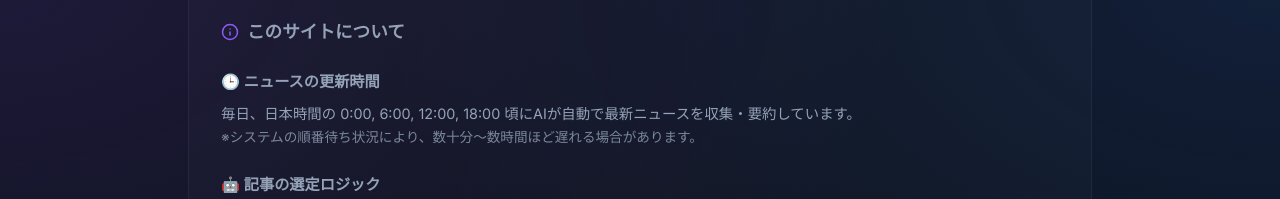
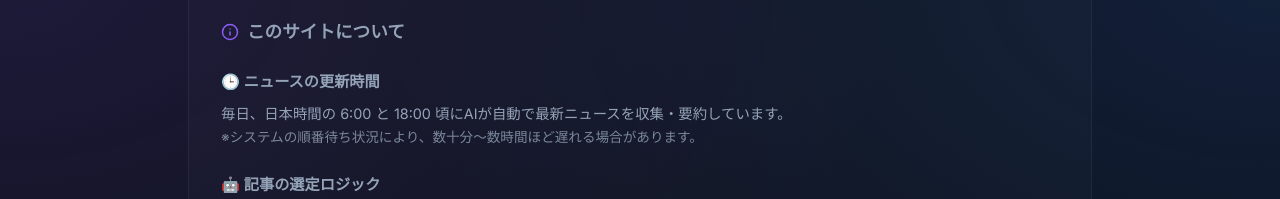
Before and after one commit to shisamonorecipes-dev/news-curation-app, a React (Vite) app: page / in a window 1280 px wide. Shown: the part 824-1023 px from the top of the page. Built offline with nearby package versions, Linux system fonts and the light colour scheme.

Commit message:
chore: reduce cron update frequency to twice daily to save 50% API costs

```diff
--- a/src/pages/Portal.jsx
+++ b/src/pages/Portal.jsx
@@ -63,7 +63,7 @@ export default function Portal() {
         </h3>
         <div style={{ marginBottom: '1.5rem' }}>
           <h4 style={{ color: 'var(--text-secondary)', marginBottom: '0.5rem', fontSize: '0.95rem', fontWeight: '600' }}>🕒 ニュースの更新時間</h4>
-          <p style={{ margin: 0 }}>毎日、日本時間の 0:00, 6:00, 12:00, 18:00 頃にAIが自動で最新ニュースを収集・要約しています。<br/><span style={{ fontSize: '0.85rem', opacity: 0.8 }}>※システムの順番待ち状況により、数十分〜数時間ほど遅れる場合があります。</span></p>
+          <p style={{ margin: 0 }}>毎日、日本時間の 6:00 と 18:00 頃にAIが自動で最新ニュースを収集・要約しています。<br/><span style={{ fontSize: '0.85rem', opacity: 0.8 }}>※システムの順番待ち状況により、数十分〜数時間ほど遅れる場合があります。</span></p>
         </div>
         <div>
           <h4 style={{ color: 'var(--text-secondary)', marginBottom: '0.5rem', fontSize: '0.95rem', fontWeight: '600' }}>🤖 記事の選定ロジック</h4>
```
